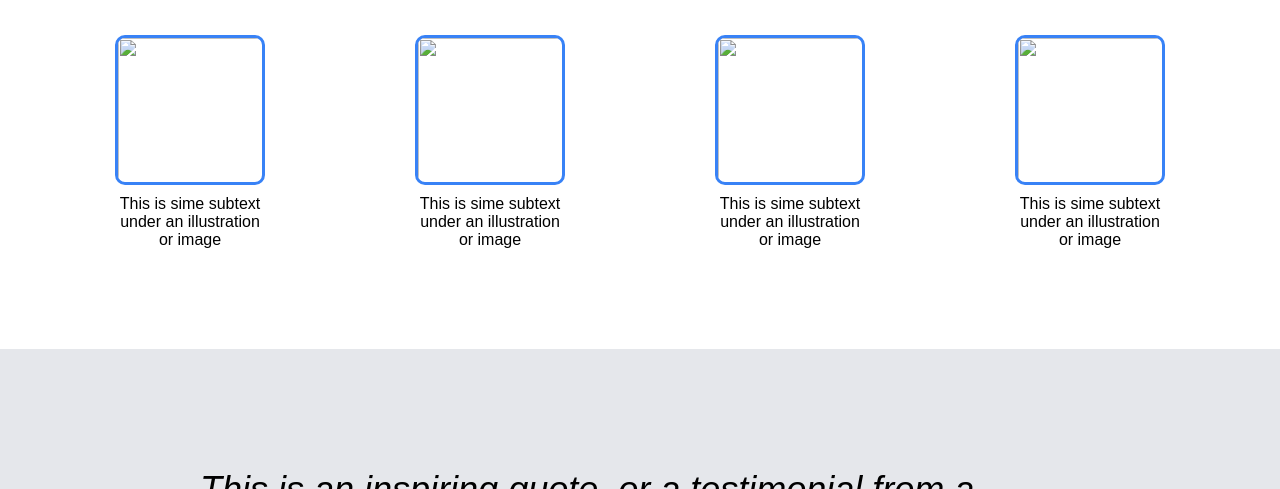
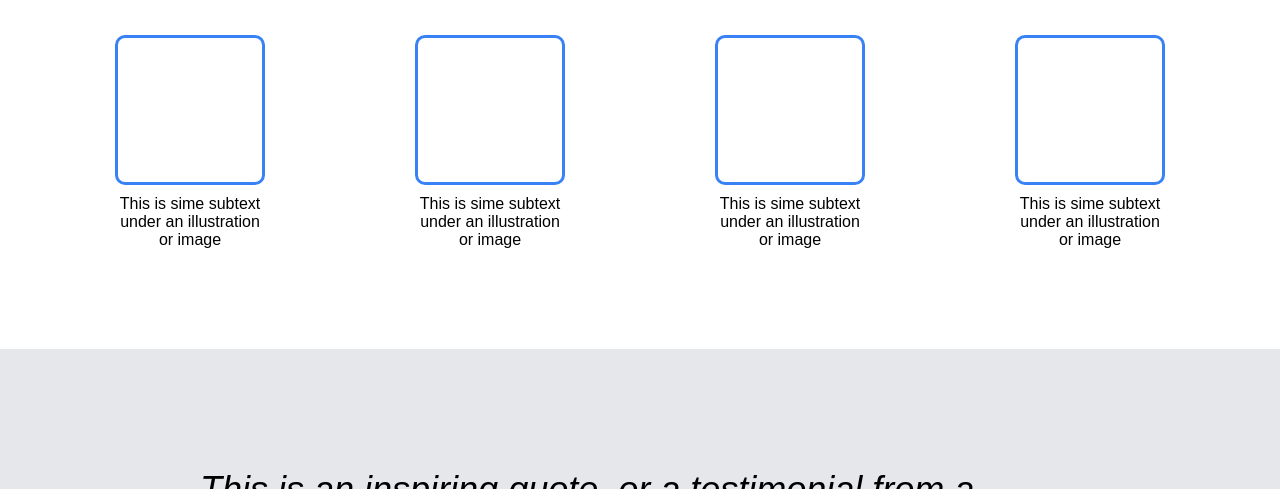
Before and after one commit to Alicebond/landing-page, a plain HTML site: page index.html in a window 1280 px wide. Shown: the part 611-1100 px from the top of the page. Drawn offline with Linux system fonts and the light colour scheme.

Commit message:
Fix display issue on safari

```diff
--- a/index.html
+++ b/index.html
@@ -28,7 +28,7 @@
         </div>
         <div class="main-img">
           <p>This is a placeholder for an image</p>
-          <img src="#" alt="" />
+          <!-- <img src="#" alt="" /> -->
         </div>
       </div>
     </section>
@@ -38,19 +38,27 @@
         <div class="info-title">Some Random Information</div>
         <div class="info-content">
           <div class="block">
-            <img src="#" alt="" />
+            <div class="img">
+              <!-- <img src="#" alt="" /> -->
+            </div>
             <p>This is sime subtext under an illustration or image</p>
           </div>
           <div class="info-block">
-            <img src="#" alt="" />
+            <div class="img">
+              <!-- <img src="#" alt="" /> -->
+            </div>
             <p>This is sime subtext under an illustration or image</p>
           </div>
           <div class="info-block">
-            <img src="#" alt="" />
+            <div class="img">
+              <!-- <img src="#" alt="" /> -->
+            </div>
             <p>This is sime subtext under an illustration or image</p>
           </div>
           <div class="info-block">
-            <img src="#" alt="" />
+            <div class="img">
+              <!-- <img src="#" alt="" /> -->
+            </div>
             <p>This is sime subtext under an illustration or image</p>
           </div>
         </div>
--- a/style.css
+++ b/style.css
@@ -121,7 +121,7 @@ button {
   padding-bottom: 5rem;
 }
 
-.info img {
+.info .img {
   width: 15rem;
   height: 15rem;
   border: 3px solid #3882f6;
```
